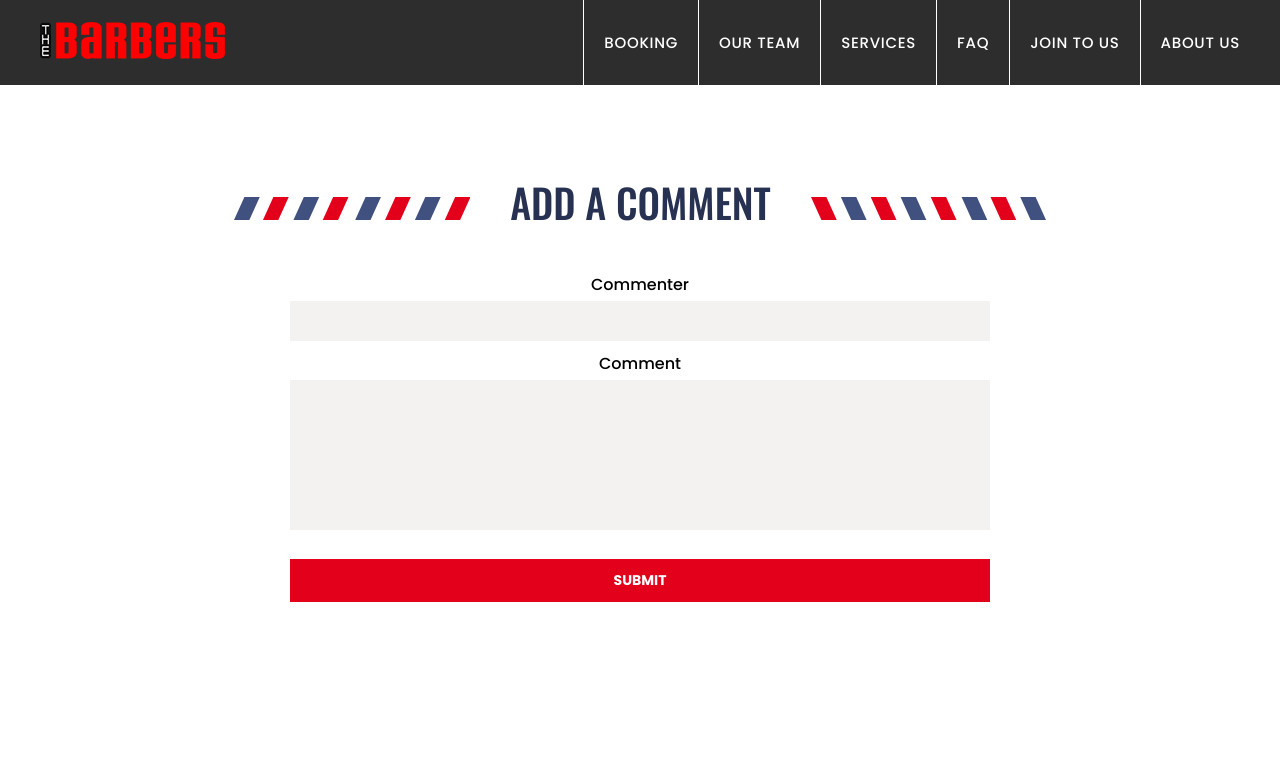
After one commit to KiritoKunTi/barber-shop, a Django app: page /add_comment in a window 1280 px wide. The commit adds this page. Shown: the top 758 px of the page. Run offline with Django 4.2, Linux system fonts and the light colour scheme.

Commit message:
add comment function

```diff
--- a/barber/forms.py
+++ b/barber/forms.py
@@ -1,6 +1,7 @@
+from operator import mod
 from django import forms
 from django.forms import ModelForm
-from .models import Resumes
+from .models import Resumes, Comments
 
 
 class BookingForm(forms.Form):
@@ -21,3 +22,11 @@ class ResumeForm(ModelForm):
     class Meta:
         model = Resumes
         fields = '__all__'
+
+class CommentForm(ModelForm):
+    client_name = forms.CharField(widget=forms.TextInput(attrs={'class': 'client_name'}))
+    comment = forms.CharField(widget=forms.Textarea(attrs={'class': 'comment'}))
+
+    class Meta:
+        model = Comments
+        fields = '__all__'
--- /dev/null
+++ b/barber/static/barber/css/add_comment.css
@@ -0,0 +1,100 @@
+body {
+    background-color: white;
+}
+textarea {
+    resize: none;
+    outline: none;
+    border: none;
+}
+input {
+    outline: none;
+    border: none;
+
+}
+.wrapper {
+    margin-top: 85px;
+    display: flex;
+    width: 100%;
+    height: 674px;
+    align-items: center;
+    justify-content: center;
+}
+.wrap {
+    width: 900px;
+    height: 500px;
+
+    text-align: center;
+}
+
+.block-add-comment {
+    width: 900px;
+    height: 500px;
+
+}
+.wrap-add-comment__title {
+    text-align: center;
+    font-family: 'Oswald', sans-serif;
+    color: #273252;
+    font-size: 40px;
+
+    text-transform: uppercase;
+    margin-bottom: 40px;
+}
+.wrap-add-comment__title span {
+    margin: 0 30px;
+
+}
+.wrap-client_name {
+    margin-bottom: 10px;
+
+    font-weight: 500;
+    font-family: 'Poppins';
+}
+.wrap-comment {
+    font-family: 'Poppins';
+    font-weight: 500;
+}
+.label {
+    margin-bottom: 4px;
+}
+.add-comment__btn {
+    margin-top: 22px;
+
+    width: 700px;
+    height: 43px;
+
+    font-family: Poppins;
+    background-color: #e2001a;
+    color: white;
+    font-size: 14px;
+    font-weight: 600;
+    text-transform: uppercase;
+
+    border: 0;
+    outline: 0;
+
+    transition: all linear .15s;
+}
+.add-comment__btn:hover {
+    background-color: #273252;
+
+}
+
+.client_name {
+    width: 700px;
+    height: 40px;
+
+    background-color: #f4f1f1;
+}
+.client_name:hover {
+    background-color: hsl(0, 4%, 90%);
+}
+
+.comment {
+    width: 700px;
+
+    background-color: #f4f1f1;
+}
+.comment:hover {
+    background-color: hsl(0, 4%, 90%);
+}
--- a/barber/static/barber/css/fonts.css
+++ b/barber/static/barber/css/fonts.css
@@ -3,3 +3,7 @@
 @import url('https://fonts.googleapis.com/css2?family=Poppins:wght@300;400;500;700&display=swap');
 @import url('https://fonts.googleapis.com/css2?family=Oswald:wght@500&display=swap');
 @import url('https://fonts.googleapis.com/css2?family=Ubuntu:wght@300;400&display=swap');
+
+body {
+    font-family: 'Poppins' sans-serif;
+}
--- a/barber/static/barber/css/main.css
+++ b/barber/static/barber/css/main.css
@@ -22,6 +22,7 @@ button {
 button a {
     display: block;
     padding: 14px 20px;
+    color: white;
 }
 
 #myVideo {
--- a/barber/static/barber/css/null.css
+++ b/barber/static/barber/css/null.css
@@ -11,5 +11,5 @@ li {
 
 a {
     text-decoration: none;
-    color: white;
+    color: black;
 }
--- a/barber/templates/barber/about.html
+++ b/barber/templates/barber/about.html
@@ -42,7 +42,12 @@
                 {% endfor %}
 
             </div>
+            <center>
+                <button type="submit" class="wrap-add_comment_btn">
+                    <a href="{% url 'add_comment' %}" class="add_comment_btn">Add Comment</a>
+                </button>
 
+            </center>
         </div>
     </div>
 
--- /dev/null
+++ b/barber/templates/barber/add_comment.html
@@ -0,0 +1,40 @@
+{% extends 'barber/layout.html' %}
+
+{% block css %}
+    <link rel="stylesheet" href="static/barber/css/add_comment.css">
+{% endblock %}
+
+
+{% block content %}
+    <div class="wrapper">
+        <div class="wrap">
+
+            <div class="block-add-comment">
+                <div class="wrap-add-comment__title">
+                    <img src="static/barber/media/source/barbers-sripes-left.png" alt="">
+                    <span class="quick-booking__text">Add a Comment</span>
+                    <img src="static/barber/media/source/barbers-sripes-right.png" alt="">
+                </div>
+                <div class="add_comment__form">
+                    <form method="post">
+                        {% csrf_token %}
+                        <div class="wrap-client_name">
+
+                            <div class="label"><p>Commenter</p></div>
+                            {{ form.client_name }}
+                        </div>
+
+                        <div class="wrap-comment">
+                            <div class="label"><p>Comment</p></div>
+                            {{ form.comment }}
+                        </div>
+
+                        <button class="add-comment__btn" type="submit">Submit</button>
+                    </form>
+
+                </div>
+            </div>
+        </div>
+    </div>
+
+{% endblock %}
--- a/barber/urls.py
+++ b/barber/urls.py
@@ -8,5 +8,6 @@ urlpatterns = [
     path('booking', views.booking, name='booking'),
     path('join', views.join, name='join'),
     path('team', views.team, name='team'),
-    path('about', views.about, name='about')
+    path('about', views.about, name='about'),
+    path('add_comment', views.addComment, name='add_comment')
 ]
--- a/barber/views.py
+++ b/barber/views.py
@@ -1,7 +1,7 @@
 from multiprocessing import context
 from django.shortcuts import render, redirect
 from .models import *
-from .forms import BookingForm, ResumeForm
+from .forms import BookingForm, ResumeForm, CommentForm
 from django.core.mail import send_mail
 from django.conf import settings
 from django.contrib import messages
@@ -43,7 +43,6 @@ def booking(request):
 
     })
 
-# Create your views here.
 def main(request):
     return render(request, 'barber/main.html')
 
@@ -78,3 +77,15 @@ def about(request):
     comments = Comments.objects.all()
     context = {'comments': comments}
     return render(request, 'barber/about.html', context)
+
+def addComment(request):
+    if request.method == 'POST':
+        form = CommentForm(request.POST)
+        if form.is_valid():
+            form.save()
+            return redirect('about')
+    else:
+        form = CommentForm()
+
+    context = {'form': form}
+    return render(request, 'barber/add_comment.html', context)
```
Also changed, not shown: barber/static/barber/css/about.css (+15 -0 lines), barber/static/barber/css/booking.css (+9 -0 lines), barber/static/barber/css/services.css (+7 -0 lines), db.sqlite3.
